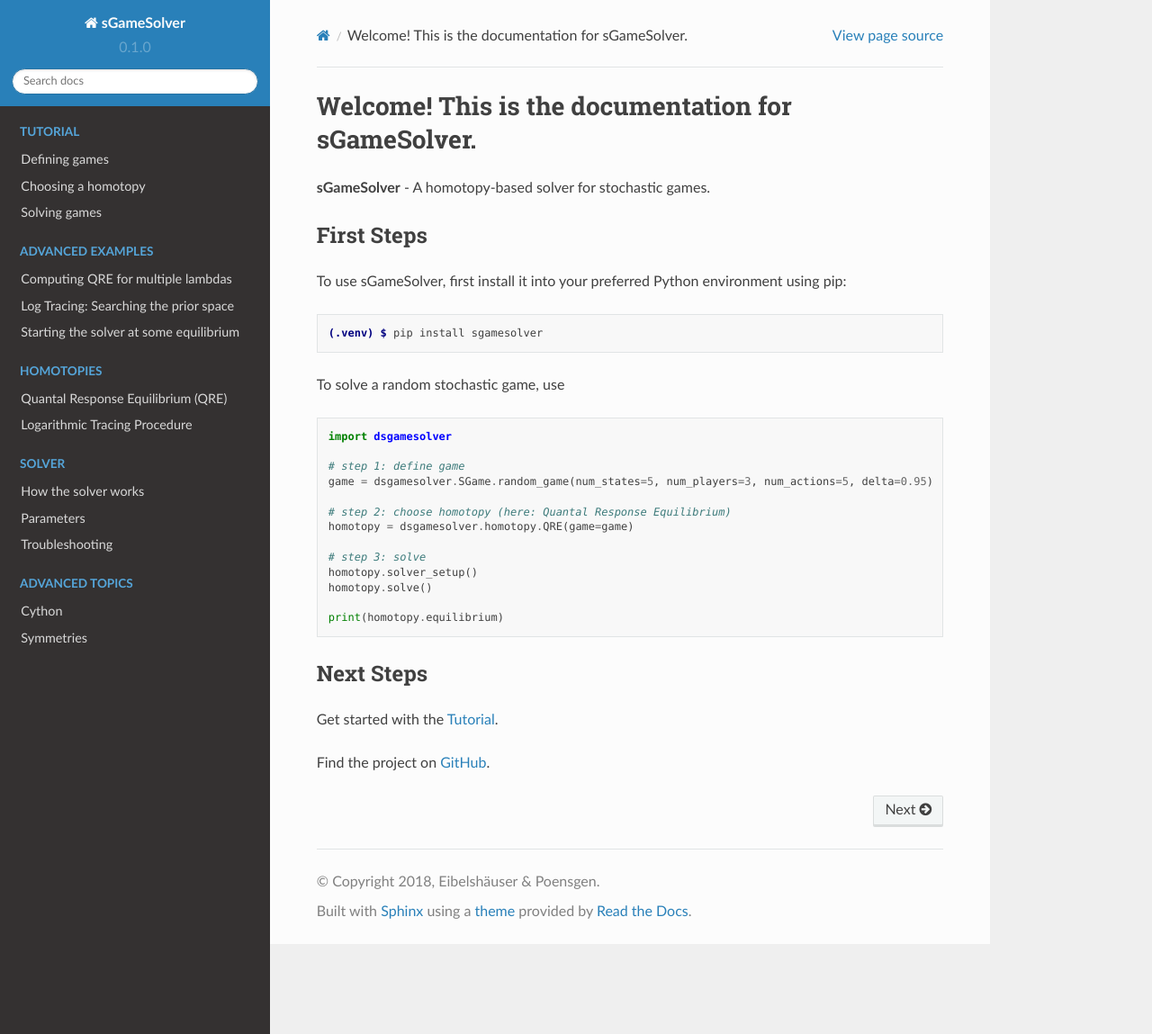
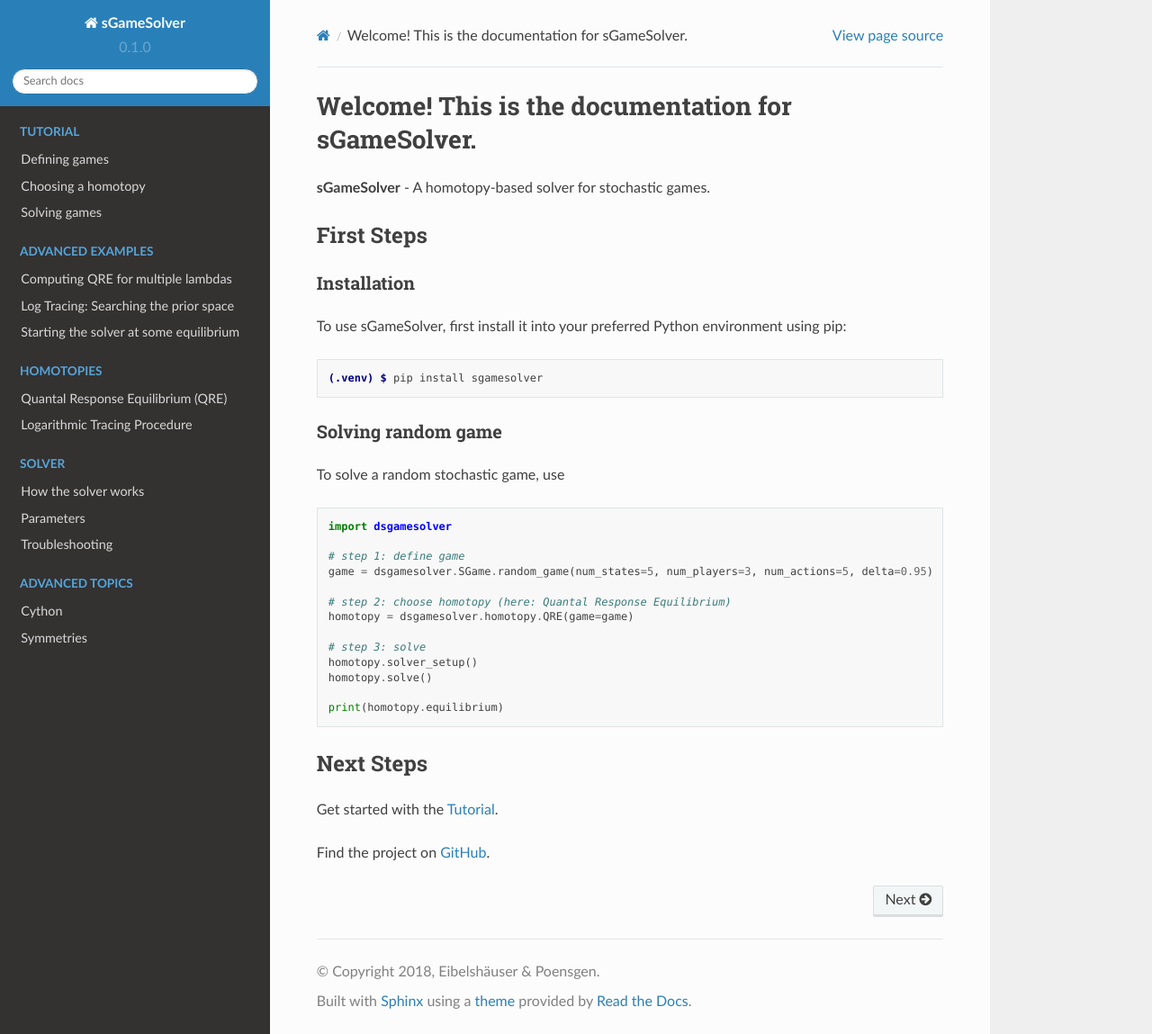
Before and after one commit to seibelsh/sgamesolver, a Sphinx documentation site: the page built from docs/source/index.rst, in a window 1280 px wide and 1149 px high. Shown: the whole window at 90% size. Built offline with Sphinx 7.4.7 and the Read the Docs theme 2.0.0, drawn with Linux system fonts in a browser that asks for light colours.

Commit message:
include subsections

```diff
--- a/docs/source/index.rst
+++ b/docs/source/index.rst
@@ -6,12 +6,18 @@ Welcome! This is the documentation for sGameSolver.
 First Steps
 -----------
 
+Installation
+~~~~~~~~~~~~
+
 To use sGameSolver, first install it into your preferred
 Python environment using pip:
 
 .. code-block:: console
 
    (.venv) $ pip install sgamesolver
+
+Solving random game
+~~~~~~~~~~~~~~~~~~~
 
 To solve a random stochastic game, use
 
```
